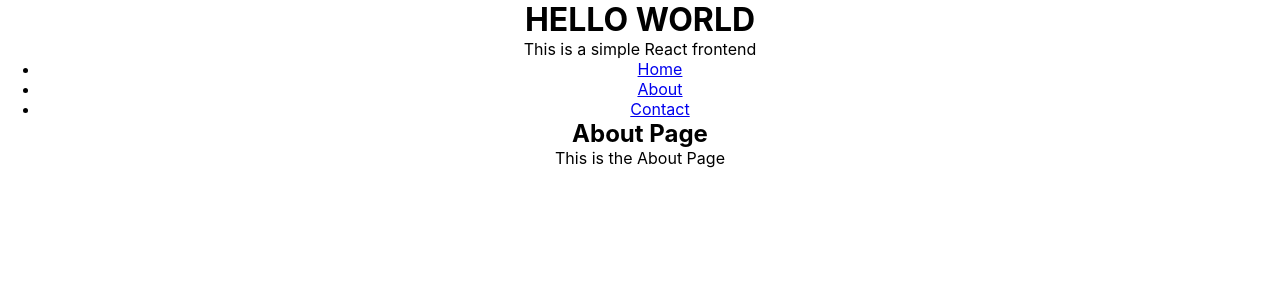
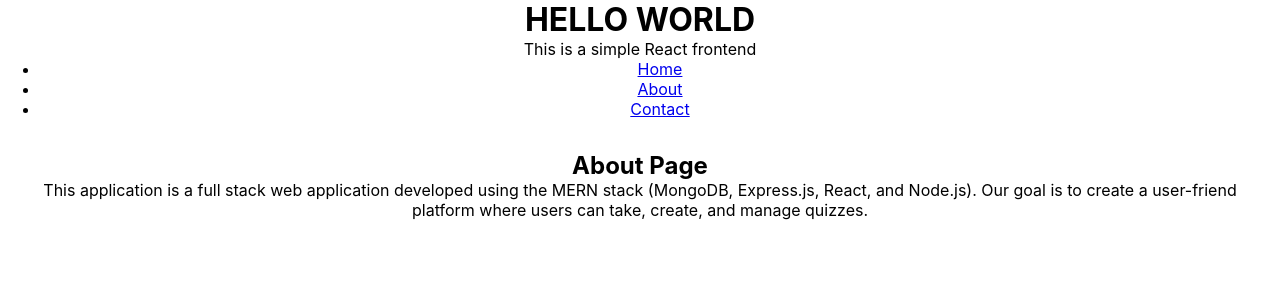
Before and after one commit to as308820/csc-131, a React (Create React App) app: page /about in a window 1280 px wide. Shown: the top 300 px of the page. Built offline with nearby package versions, Linux system fonts and the light colour scheme; no server answers.

Commit message:
Some small edits to the home and about pages

```diff
--- a/src/pages/About.js
+++ b/src/pages/About.js
@@ -2,10 +2,15 @@ import React from 'react';
 
 const About = () => {
     return (
-        <div>
-            <h2>About Page</h2>
-            <p> This is the About Page</p>
-        </div>
+        <main style={{ padding: '2rem' }}>
+            <section>
+                <h1>About Page</h1>
+                <p>
+                    This application is a full stack web application developed using the MERN stack (MongoDB, Express.js, React, and Node.js).
+                    Our goal is to create a user-friend platform where users can take, create, and manage quizzes.
+                </p>
+            </section>
+        </main>
     );
 };
 
--- a/src/pages/Home.js
+++ b/src/pages/Home.js
@@ -2,10 +2,14 @@ import React from "react";
 
 function Home() {
   return (
-    <div>
-      <h1>Home Page</h1>
-      <p>Welcome to the home page!</p>
-    </div>
+    <main style={{ padding: '2rem' }}>
+      <section>
+      <h1>Welcome to the Quiz Application</h1>
+      <p>
+        Test your knowledge with our interactive quiz platform
+      </p>
+      </section>
+    </main>
   );
 }
 
```
